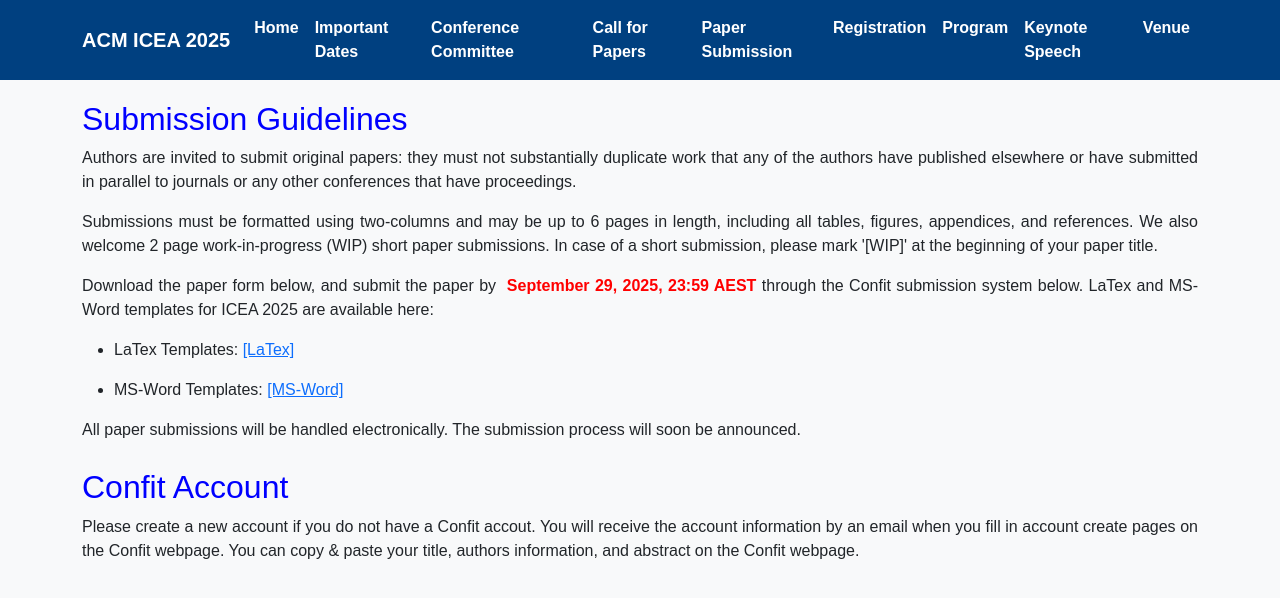
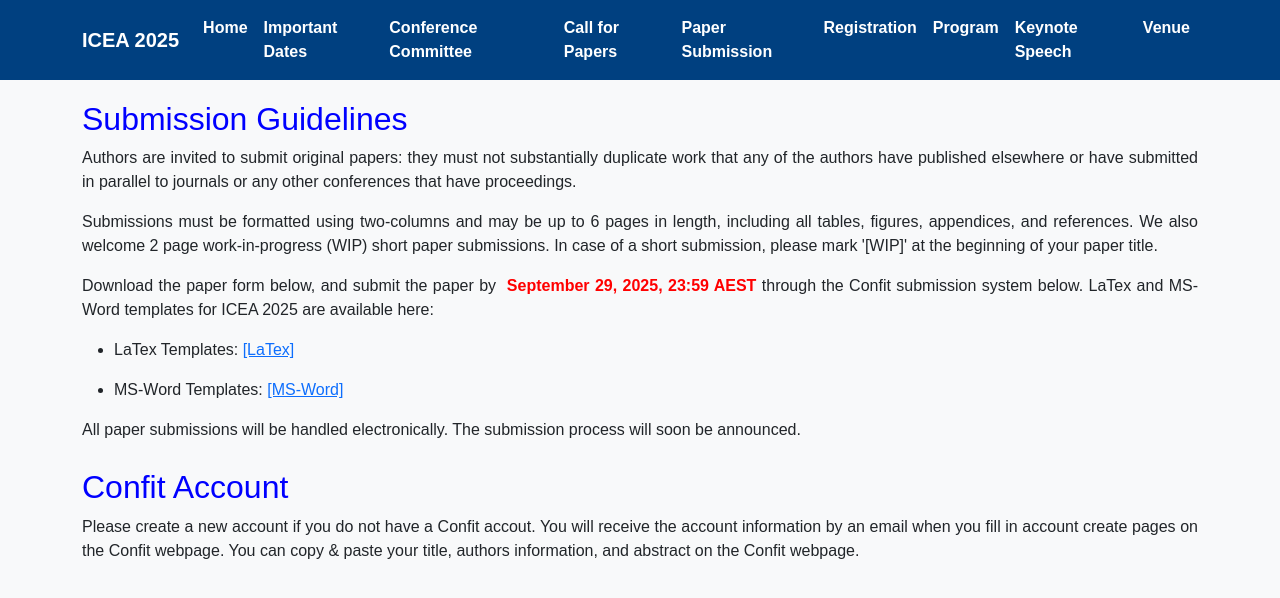
Before and after one commit to icea2025/latrobe, a Jekyll site: the page submission/index.html, which Jekyll copies as it is, in a window 1280 px wide. Shown: the top 598 px of the page. Built offline with Jekyll 4.4.1, drawn with Linux system fonts in a browser that asks for light colours.

Commit message:
Update index.html

```diff
--- a/submission/index.html
+++ b/submission/index.html
@@ -3,7 +3,7 @@
 <head>
   <meta charset="UTF-8">
   <meta name="viewport" content="width=device-width, initial-scale=1.0">
-  <title>ACM ICEA 2025 - Conference Committee</title>
+  <title> ICEA 2025 - Conference Committee</title>
   <link rel="stylesheet" href="https://cdnjs.cloudflare.com/ajax/libs/font-awesome/6.0.0/css/all.min.css">
   <link rel="stylesheet" href="https://cdnjs.cloudflare.com/ajax/libs/bootstrap/5.3.0/css/bootstrap.min.css">
   <style>
@@ -31,7 +31,7 @@
 <body>
 <nav class="navbar navbar-expand-lg navbar-dark">
   <div class="container">
-    <a class="navbar-brand" href="/latrobe/index.html">ACM ICEA 2025</a>
+    <a class="navbar-brand" href="/latrobe/index.html"> ICEA 2025</a>
     <button class="navbar-toggler" type="button" data-bs-toggle="collapse" data-bs-target="#navbarNav"
             aria-controls="navbarNav" aria-expanded="false" aria-label="Toggle navigation">
       <span class="navbar-toggler-icon"></span>
```
